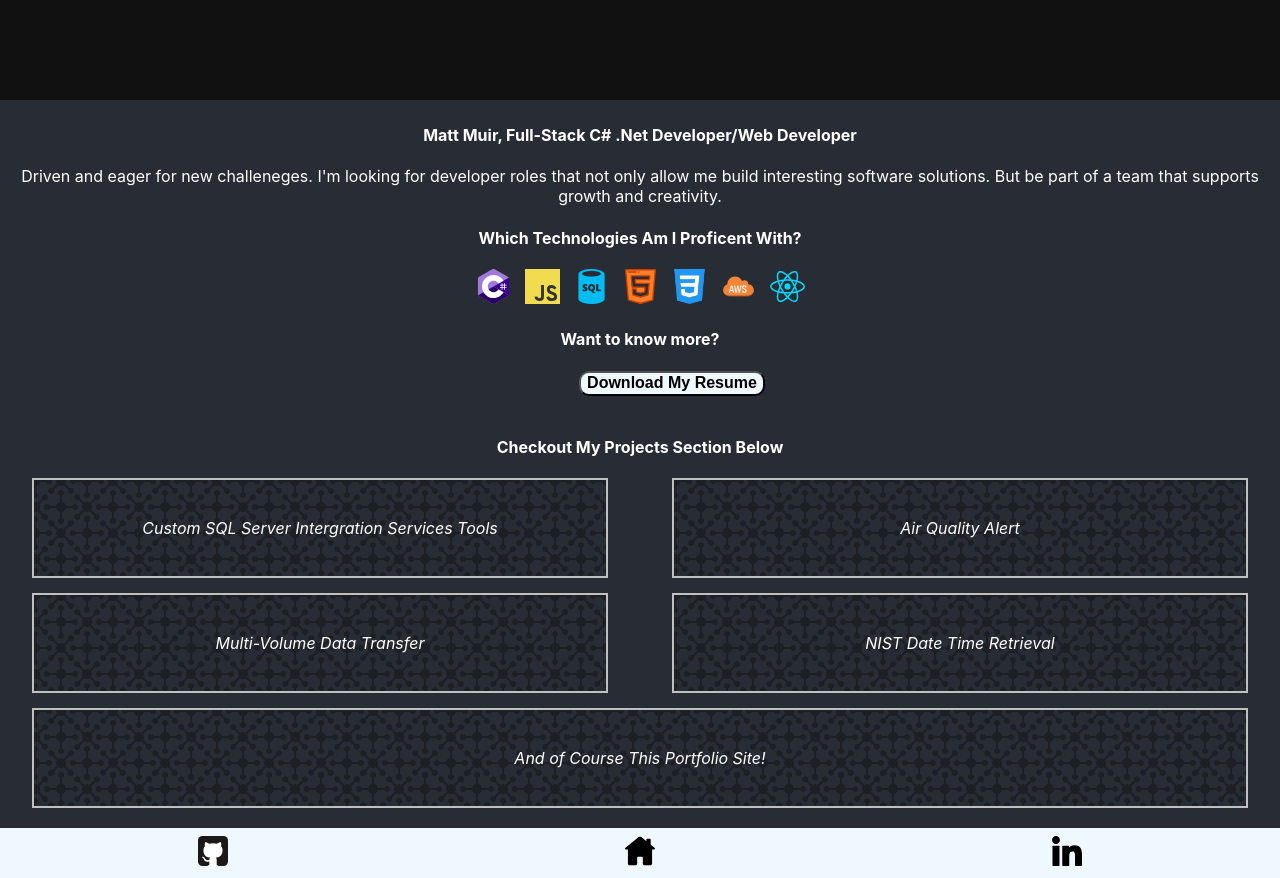
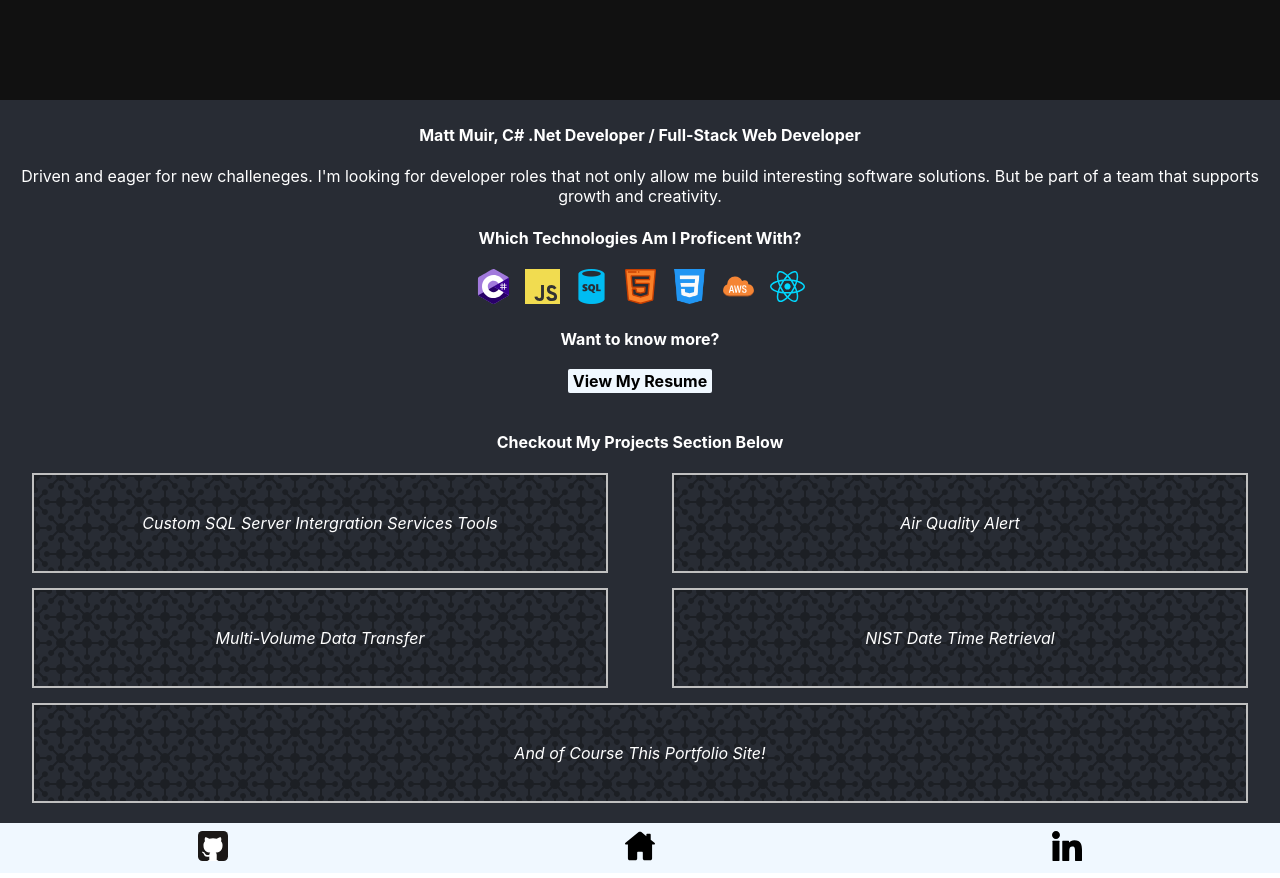
Before and after one commit to Matthew-Muir/react-test-site, a React (Create React App) app: page / in a window 1280 px wide. Shown: the part 780-1658 px from the top of the page. Built offline with nearby package versions, Linux system fonts and the light colour scheme.

Commit message:
Home cleaned up, routing setup. Rebuilding nav.

```diff
--- a/src/AboutMe.js
+++ b/src/AboutMe.js
@@ -10,7 +10,7 @@ const AboutMe = () => {
     return (
         <section className="about-me">
             <div id="about-me"></div>
-            <h4>Matt Muir, Full-Stack C# .Net Developer/Web Developer</h4>
+            <h4>Matt Muir, C# .Net Developer / Full-Stack Web Developer</h4>
             <p>Driven and eager for new challeneges. I'm looking for developer roles
                 that not only allow me build interesting software solutions. But be part
                 of a team that supports growth and creativity.
@@ -28,7 +28,7 @@ const AboutMe = () => {
             </ul>
 
             <h4>Want to know more?</h4>
-            <button className='cv-button'>Download My Resume</button>
+            <a href="/resume" className="link-button">View My Resume</a>
             <br></br>
             <br />
             <h4>Checkout My Projects Section Below</h4>
--- a/src/App.js
+++ b/src/App.js
@@ -4,6 +4,7 @@ import Home from "./Home";
 import {BrowserRouter, Routes, Route } from 'react-router-dom';
 import React from "react";
 import Project from "./Project";
+import Resume from "./Resume";
 
 function App() {
   return (
@@ -13,6 +14,7 @@ function App() {
       <Routes>
         <Route path="/" element={<Home />} />
         <Route path="/project" element={<Project />} />
+        <Route path='/resume' element={<Resume />} />
       </Routes>
       <FooterBar></FooterBar>
     </div>
--- a/src/FooterBar.js
+++ b/src/FooterBar.js
@@ -7,9 +7,9 @@ import github from './imgs/github.svg';
 const FooterBar = () => {
     return (
         <div className="footer-bar">
-            <a href='#'><img src={github} alt="github logo" className='footer-button'/></a>
-            <a href='#'><img src={home} alt="github logo" className='footer-button'/></a>
-            <a href='#'><img src={linkedin} alt="github logo" className='footer-button'/></a>
+            <a href='https://github.com/Matthew-Muir' target='_blank'><img src={github} alt="github logo" className='footer-button'/></a>
+            <a href='/'><img src={home} alt="github logo" className='footer-button'/></a>
+            <a href='https://www.linkedin.com/in/matthewmuir-wa' target='_blank'><img src={linkedin} alt="github logo" className='footer-button'/></a>
         </div>
      );
 }
--- a/src/NavBar.js
+++ b/src/NavBar.js
@@ -4,9 +4,27 @@ import menuButton from "./imgs/menuButton.svg";
 
 const NavBar = () => {
   const [ismenuPanelOpen, setIsMenuPanelOpen] = useState(false);
+
   function menuButtonPressed() {
     setIsMenuPanelOpen(!ismenuPanelOpen);
   }
+
+  function onHomePage() {
+    let url = window.location.href;
+    /* WHY? Remove first two / from url */
+    url = url.substring(10);
+
+    let urlPath = url.substring(url.indexOf('/'));
+
+    if (urlPath === "/" || urlPath.substring(0,2) === "/#") {
+      return true;
+    }
+    else {
+      return false;
+      //LEFT OFF HERE... need to implenet logic so that if on homepage show id links. Else show page links only.
+    }
+  }
+
   return (
     <div className="nav-bar">
       <div className="flexContainer"></div>
--- /dev/null
+++ b/src/Resume.js
@@ -0,0 +1,9 @@
+const Resume = () => {
+    return (
+        <div id="resume">
+            <h1>Resume Page WIP</h1>
+        </div>
+    );
+}
+
+export default Resume;
--- a/src/index.css
+++ b/src/index.css
@@ -56,13 +56,20 @@ html {
   height: 30px;
 }
 
-.cv-button {
-  height: 25px;
+.link-button {
+  background-color: aliceblue;
+  border-radius: 2px;
+  padding: 2px 5px;
+  text-decoration: none;
   font-weight: bold;
-  margin-left: 5%;
-  font-size: medium;
-  border-radius: 10px;
-  background-color: aliceblue;
+}
+
+a.link-button:link {
+  color: black;
+}
+
+a.link-button:visited {
+  color: black;
 }
 
 #nav-logo {
@@ -71,6 +78,15 @@ html {
 
 .hm-nav-item {
   padding: 5px 0px;
+  text-decoration: none;
+}
+
+.hm-nav-item a:link {
+  color: black;
+}
+
+.hm-nav-item a:visited {
+  color: black;
 }
 
 .hm-nav-item a {
```
Also changed, not shown: public/ideas.txt.
